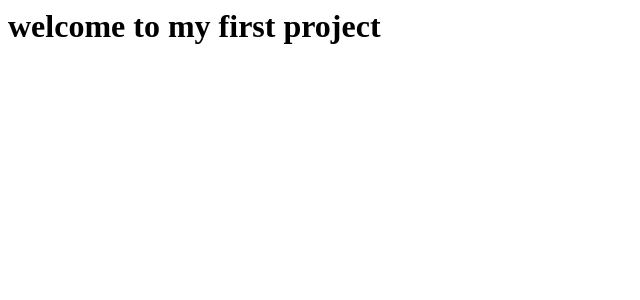
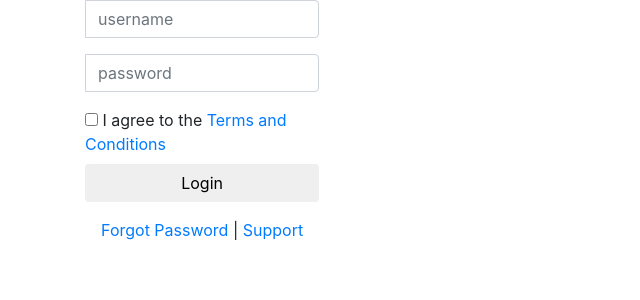
Before and after one commit to Sruthilekha/project, a Django app: page / in a window 1280 px wide. Shown: the top 300 px of the page, without its empty margins (0-640 px from the left). Run offline with Django 3.2, Linux system fonts and the light colour scheme; some libraries are stand-ins or nearby versions.

Commit message:
first project

```diff
--- a/templates/home_page.html
+++ b/templates/home_page.html
@@ -1,3 +1,53 @@
-<h1>
-    welcome to my first project
-</h1>
+
+<!doctype html>
+<html lang="en">
+  <head>
+    <!-- Required meta tags -->
+    <meta charset="utf-8">
+    <meta name="viewport" content="width=device-width, initial-scale=1, shrink-to-fit=no">
+
+    <!-- Bootstrap CSS -->
+    <link rel="stylesheet" href="https://maxcdn.bootstrapcdn.com/bootstrap/4.0.0/css/bootstrap.min.css" integrity="sha384-Gn5384xqQ1aoWXA+058RXPxPg6fy4IWvTNh0E263XmFcJlSAwiGgFAW/dAiS6JXm" crossorigin="anonymous">
+
+    <title>Hello, world!</title>
+  </head>
+  <body>
+
+    <div class="container">
+  <div class="row">
+    <div class="Absolute-Center is-Responsive">
+      <div id="logo-container"></div>
+      <div class="col-sm-12 col-md-10 col-md-offset-1">
+        <form action="" id="loginForm">
+          <div class="form-group input-group">
+            <span class="input-group-addon"><i class="glyphicon glyphicon-user"></i></span>
+            <input class="form-control" type="text" name='username' placeholder="username"/>
+          </div>
+          <div class="form-group input-group">
+            <span class="input-group-addon"><i class="glyphicon glyphicon-lock"></i></span>
+            <input class="form-control" type="password" name='password' placeholder="password"/>
+          </div>
+          <div class="checkbox">
+            <label>
+              <input type="checkbox"> I agree to the <a href="#">Terms and Conditions</a>
+            </label>
+          </div>
+          <div class="form-group">
+            <button type="button" class="btn btn-def btn-block">Login</button>
+          </div>
+          <div class="form-group text-center">
+            <a href="#">Forgot Password</a>&nbsp;|&nbsp;<a href="#">Support</a>
+          </div>
+        </form>
+      </div>
+    </div>
+  </div>
+</div>
+
+    <!-- Optional JavaScript -->
+    <!-- jQuery first, then Popper.js, then Bootstrap JS -->
+    <script src="https://code.jquery.com/jquery-3.2.1.slim.min.js" integrity="sha384-KJ3o2DKtIkvYIK3UENzmM7KCkRr/rE9/Qpg6aAZGJwFDMVNA/GpGFF93hXpG5KkN" crossorigin="anonymous"></script>
+    <script src="https://cdnjs.cloudflare.com/ajax/libs/popper.js/1.12.9/umd/popper.min.js" integrity="sha384-ApNbgh9B+Y1QKtv3Rn7W3mgPxhU9K/ScQsAP7hUibX39j7fakFPskvXusvfa0b4Q" crossorigin="anonymous"></script>
+    <script src="https://maxcdn.bootstrapcdn.com/bootstrap/4.0.0/js/bootstrap.min.js" integrity="sha384-JZR6Spejh4U02d8jOt6vLEHfe/JQGiRRSQQxSfFWpi1MquVdAyjUar5+76PVCmYl" crossorigin="anonymous"></script>
+  </body>
+</html>
```
